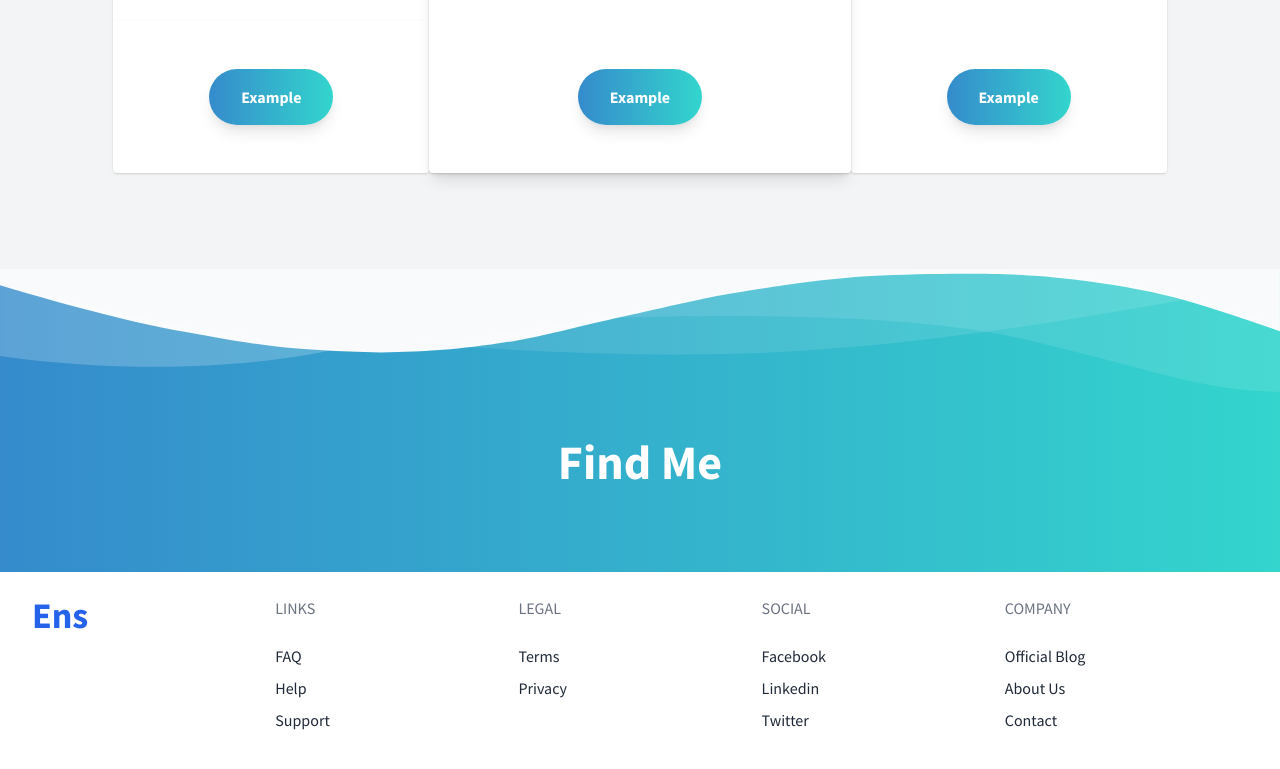
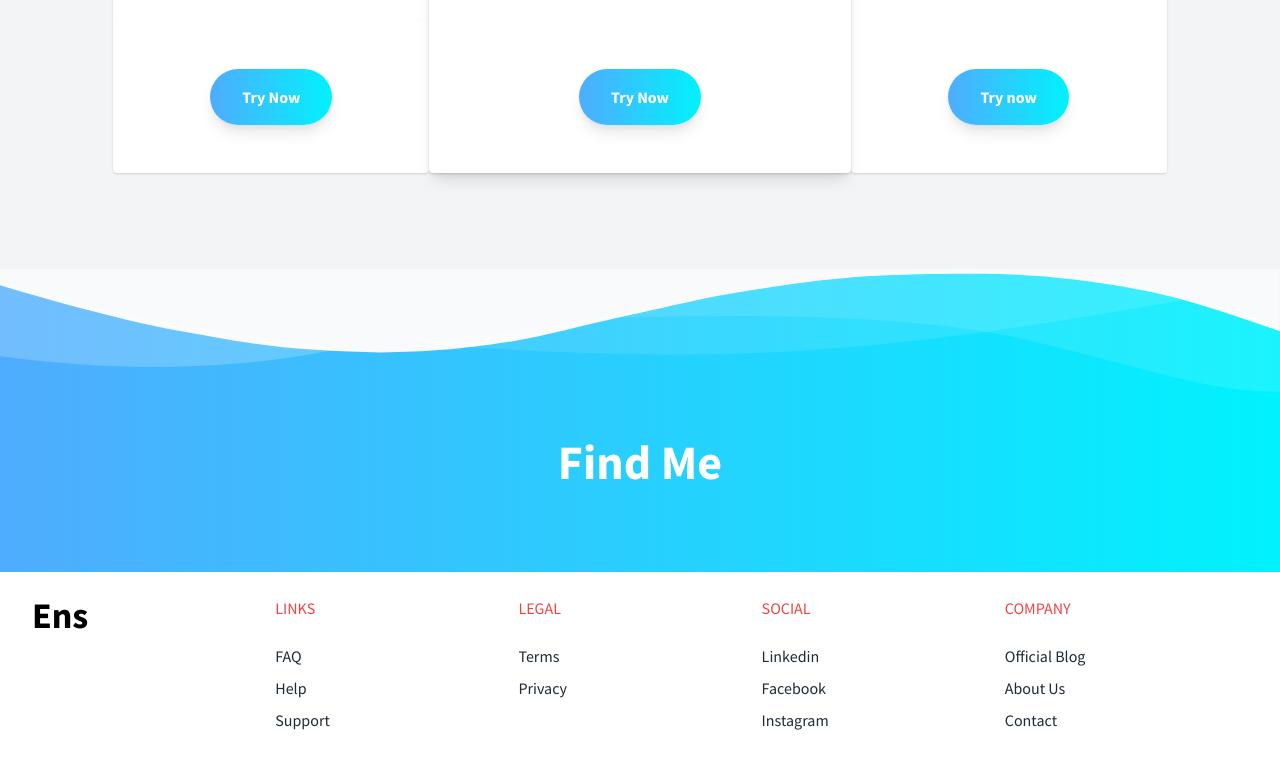
Before and after one commit to enders5/profil, a plain HTML site: page index.html in a window 1280 px wide. Shown: the part 2064-2833 px from the top of the page. Drawn offline with nearby package versions, Linux system fonts and the light colour scheme.

Commit message:
Add files via upload

```diff
--- a/index.html
+++ b/index.html
@@ -5,12 +5,9 @@
     <meta name="viewport" content="width=device-width, initial-scale=1.0" />
     <meta http-equiv="X-UA-Compatible" content="ie=edge" />
     <title>
-			Endri Profile
+	 Endri Profile
     </title>
 
-    <meta name="description" content="Simple landind page" />
-    <meta name="keywords" content="" />
-    <meta name="author" content="" />
     <link rel="stylesheet" href="https://unpkg.com/tailwindcss@2.2.19/dist/tailwind.min.css"/>
 
     <!--Ubah CSS kamu di sini-->
@@ -19,7 +16,7 @@
 	<!-- ubah gradasi warna disiini-->
 	<style>
     .gradient 	{
-	background: linear-gradient(90deg, #358bcc  0%, #33d5cd 100%);
+	background: linear-gradient(90deg, #4FACFE  0%, #00F2FE 100%);
 				}
     </style>
   </head>
@@ -30,7 +27,7 @@
       <div class="w-full container mx-auto flex flex-wrap items-center justify-between mt-0 py-2">
         <div class="pl-4 flex items-center">
 
-          <a class="toggleColour text-white no-underline hover:no-underline font-bold text-2xl lg:text-4xl" href="#">
+          <a class="toggleColour text-white no-underline hover:no-underline font-bold text-2xl lg:text-4xl" href="https://enders5.github.io/profile/">
 			Ens
           </a>
         </div>
@@ -54,10 +51,10 @@
 
 
             <li class="mr-3">
-              <a class="inline-block text-black no-underline hover:text-gray-800 hover:text-underline py-2 px-4" href="#Introduction">Introduction</a>
+              <a class="inline-block text-black no-underline hover:text-gray-800 hover:text-underline py-2 px-4" href="https://endryhen.wordpress.com/">Introduction</a>
             </li>
             <li class="mr-3">
-              <a class="inline-block text-black no-underline hover:text-gray-800 hover:text-underline py-2 px-4" href="#About">About</a>
+              <a class="inline-block text-black no-underline hover:text-gray-800 hover:text-underline py-2 px-4" href="https://endryhen.wordpress.com/">About</a>
             </li>
           </ul>
 
@@ -283,7 +280,7 @@
             <div class="flex-none mt-auto bg-white rounded-b rounded-t-none overflow-hidden shadow p-6">
                 <div class="flex items-center justify-center">
                 <button class="mx-auto lg:mx-0 hover:underline gradient text-white font-bold rounded-full my-6 py-4 px-8 shadow-lg focus:outline-none focus:shadow-outline transform transition hover:scale-105 duration-300 ease-in-out">
-                  Example
+                 <a href="https://dribbble.com/shots/16147697-project-sample/attachments/8002854?mode=media"> Try Now </a>
                 </button>
               </div>
             </div>
@@ -303,7 +300,7 @@
 
 				<div class="flex items-center justify-center">
                 <button class="mx-auto lg:mx-0 hover:underline gradient text-white font-bold rounded-full my-6 py-4 px-8 shadow-lg focus:outline-none focus:shadow-outline transform transition hover:scale-105 duration-300 ease-in-out">
-                  Example
+                 <a href="https://enders5.github.io/covid/"> Try Now </a>
                 </button>
 				</div>
             </div>
@@ -326,7 +323,7 @@
               </div>
               <div class="flex items-center justify-center">
                 <button class="mx-auto lg:mx-0 hover:underline gradient text-white font-bold rounded-full my-6 py-4 px-8 shadow-lg focus:outline-none focus:shadow-outline transform transition hover:scale-105 duration-300 ease-in-out">
-                  Example
+                 <a href="https://enders5.github.io/stickman/"> Try now </a>
                 </button>
               </div>
             </div>
@@ -369,27 +366,27 @@
       <div class="container mx-auto px-8">
         <div class="w-full flex flex-col md:flex-row py-6">
           <div class="flex-1 mb-6 text-black">
-            <a class="text-blue-600 no-underline hover:no-underline font-bold text-2xl lg:text-4xl" href="#">
+            <a class="text-gradient-100 no-underline hover:no-underline font-bold text-2xl lg:text-4xl" href="https://enders5.github.io/profile/">
 
               Ens
             </a>
           </div>
           <div class="flex-1">
-            <p class="uppercase text-gray-500 md:mb-6">Links</p>
+            <p class="uppercase text-red-500 md:mb-6">Links</p>
             <ul class="list-reset mb-6">
               <li class="mt-2 inline-block mr-2 md:block md:mr-0">
-                <a href="#" class="no-underline hover:underline text-gray-800 hover:text-pink-500">FAQ</a>
+                <a href=" " class="no-underline hover:underline text-gray-800 hover:text-b-500">FAQ</a>
               </li>
               <li class="mt-2 inline-block mr-2 md:block md:mr-0">
-                <a href="#" class="no-underline hover:underline text-gray-800 hover:text-pink-500">Help</a>
+                <a href=" " class="no-underline hover:underline text-gray-800 hover:text-pink-500">Help</a>
               </li>
               <li class="mt-2 inline-block mr-2 md:block md:mr-0">
-                <a href="#" class="no-underline hover:underline text-gray-800 hover:text-pink-500">Support</a>
+                <a href=" " class="no-underline hover:underline text-gray-800 hover:text-pink-500">Support</a>
               </li>
             </ul>
           </div>
           <div class="flex-1">
-            <p class="uppercase text-gray-500 md:mb-6">Legal</p>
+            <p class="uppercase text-red-500 md:mb-6">Legal</p>
             <ul class="list-reset mb-6">
               <li class="mt-2 inline-block mr-2 md:block md:mr-0">
                 <a href="#" class="no-underline hover:underline text-gray-800 hover:text-pink-500">Terms</a>
@@ -400,21 +397,21 @@
             </ul>
           </div>
           <div class="flex-1">
-            <p class="uppercase text-gray-500 md:mb-6">Social</p>
+            <p class="uppercase text-red-500 md:mb-6">Social</p>
             <ul class="list-reset mb-6">
               <li class="mt-2 inline-block mr-2 md:block md:mr-0">
-                <a href="#" class="no-underline hover:underline text-gray-800 hover:text-pink-500">Facebook</a>
+				<a href="#" class="no-underline hover:underline text-gray-800 hover:text-pink-500">Linkedin</a>
+				</li>
+              <li class="mt-2 inline-block mr-2 md:block md:mr-0">
+				<a href="#" class="no-underline hover:underline text-gray-800 hover:text-pink-500">Facebook</a>
               </li>
               <li class="mt-2 inline-block mr-2 md:block md:mr-0">
-                <a href="#" class="no-underline hover:underline text-gray-800 hover:text-pink-500">Linkedin</a>
-              </li>
-              <li class="mt-2 inline-block mr-2 md:block md:mr-0">
-                <a href="#" class="no-underline hover:underline text-gray-800 hover:text-pink-500">Twitter</a>
+                <a href="#" class="no-underline hover:underline text-gray-800 hover:text-pink-500">Instagram</a>
               </li>
             </ul>
           </div>
           <div class="flex-1">
-            <p class="uppercase text-gray-500 md:mb-6">Company</p>
+            <p class="uppercase text-red-500 md:mb-6">Company</p>
             <ul class="list-reset mb-6">
               <li class="mt-2 inline-block mr-2 md:block md:mr-0">
                 <a href="#" class="no-underline hover:underline text-gray-800 hover:text-pink-500">Official Blog</a>
```
